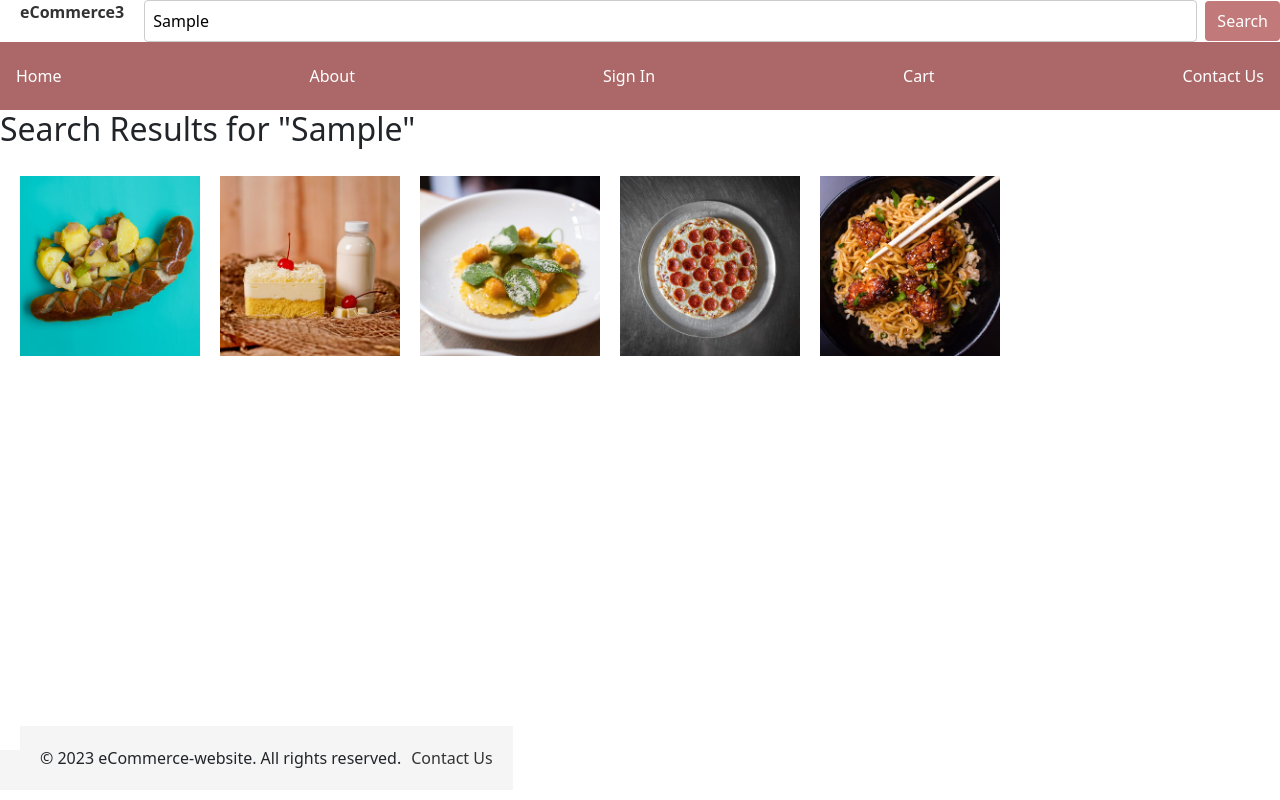
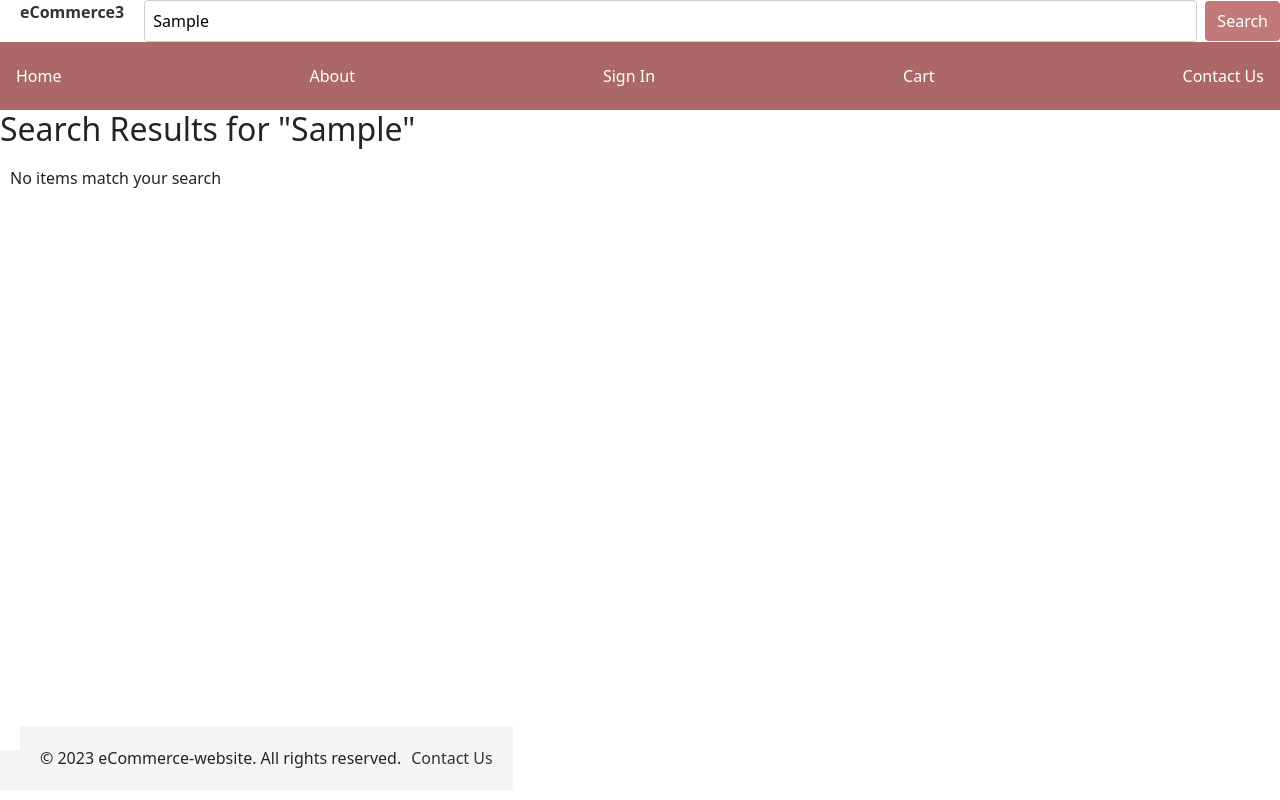
Before and after one commit to aghared/Ecommerce-website, a React (Create React App) app in the folder ecommerce-website/: page / in a window 1280 px wide. Both pictures are taken after typing "Sample" into the empty fields and a click on the button "Search". Built offline with nearby package versions, Linux system fonts and the light colour scheme.

Commit message:
Modified the folder that SearchResults is in

```diff
--- a/ecommerce-website/src/pages/SearchResults.js
+++ b/ecommerce-website/src/pages/SearchResults.js
@@ -8,19 +8,26 @@ const SearchResults = () => {
   const searchParams = new URLSearchParams(location.search); //used ChatGPT for help on these 3 lines
   const searchTerm = searchParams.get('term');
 
+  //product filter
+  const filteredProducts = product.filter( item =>
+    item.productName.toLowerCase().includes(searchTerm.toLowerCase())
+  );
+
   return (
     <div>
       <h2>Search Results for "{searchTerm}"</h2>
         <div className ="scroll-container">
             <div id="scroll-container-Recomendation">
                 {
-                    product.map(item => {
-                            return(
-                                <Link to={"/Product_Page/"+item.id}><img src={item.image} alt={""}/></Link >
-                            )
-
-                        }
-                    )
+                  filteredProducts.length === 0 ? (
+                    <p>No items match your search</p>
+                  ) :
+                  filteredProducts.map(item => {
+                    return(
+                      <Link to={"/Product_Page/"+item.id}><img src={item.image} alt={""}/></Link >
+                      )
+                    }
+                  )
 
                 }
 
```
Also changed, not shown: ecommerce-website/src/componet/SearchResults.js (deleted, +0 -40 lines).
